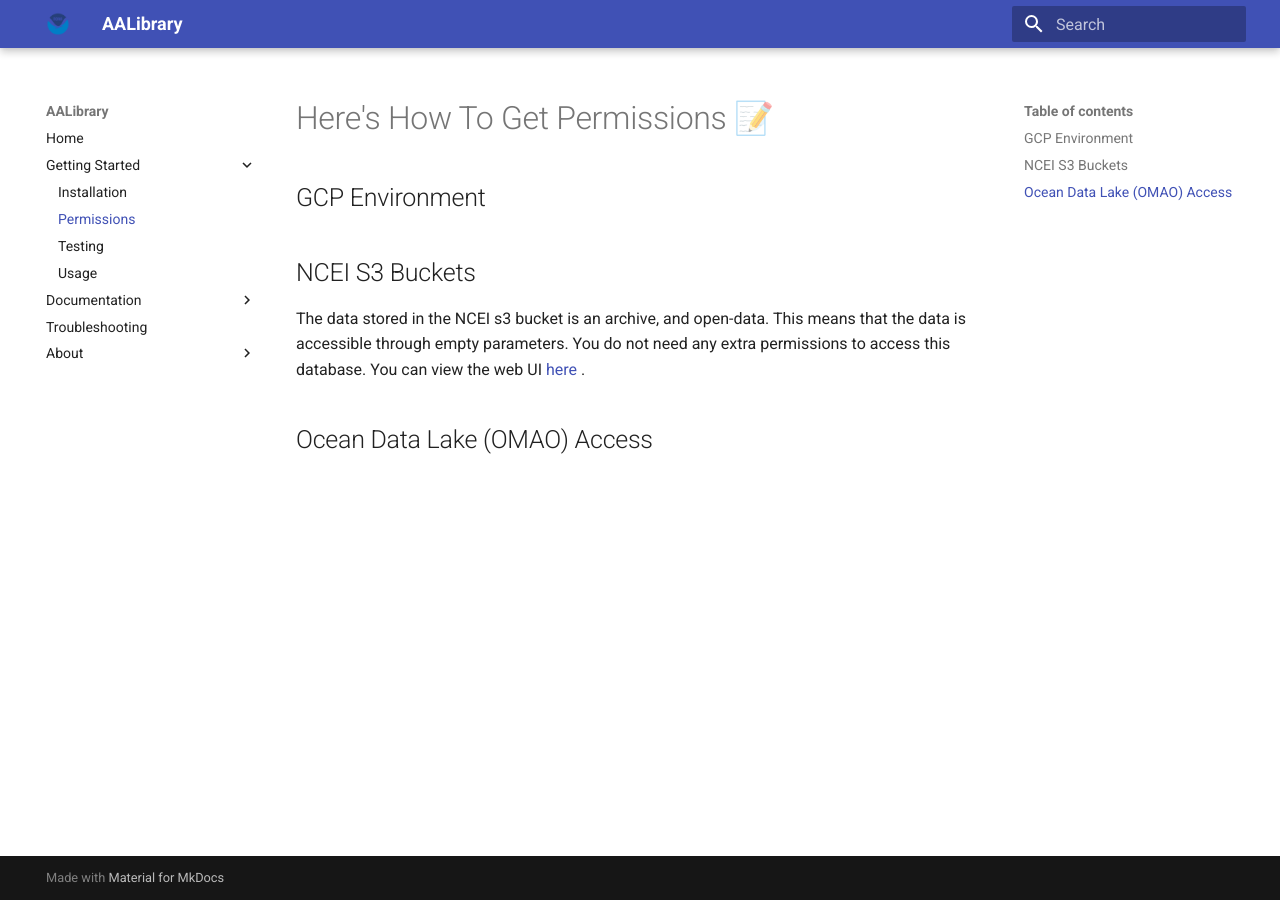
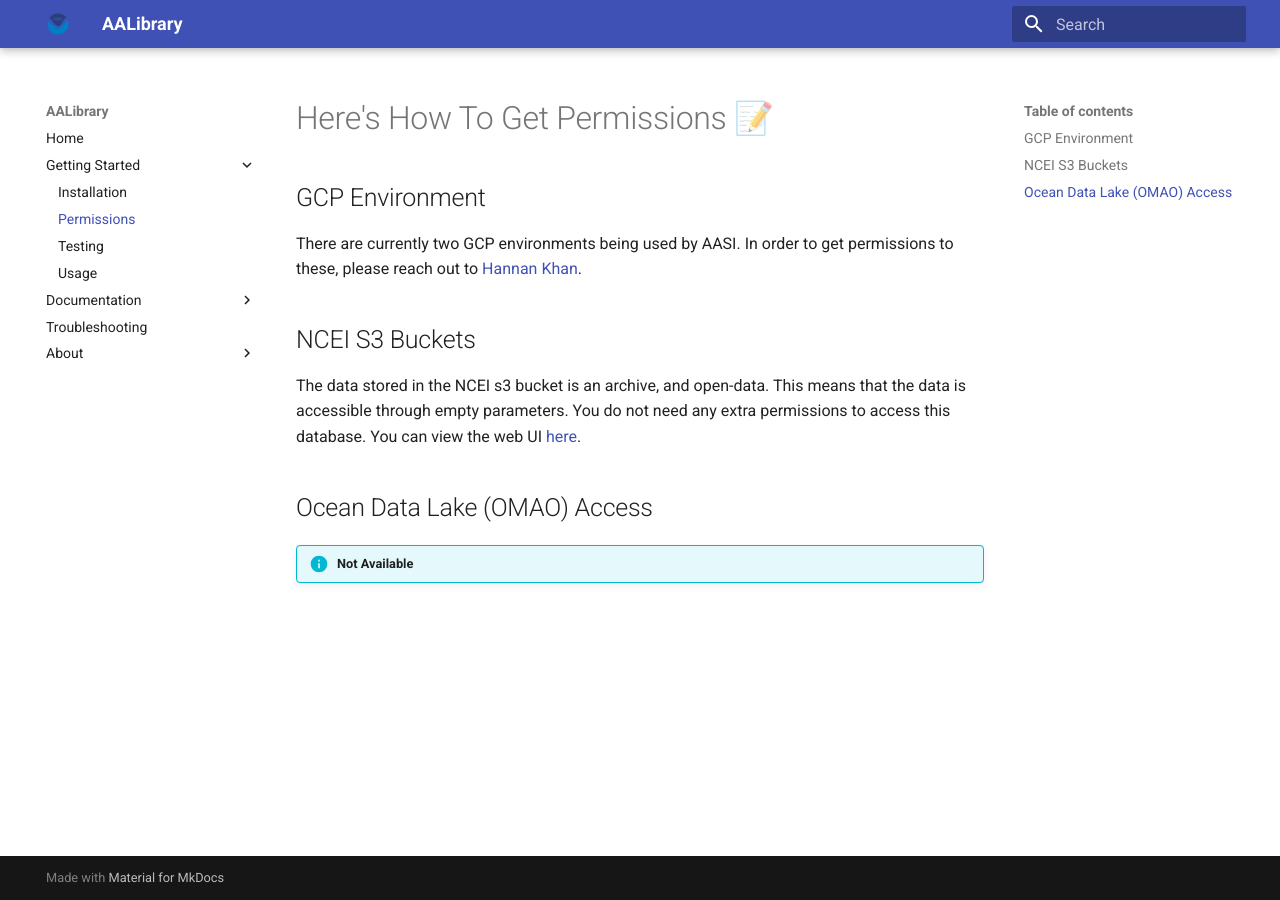
Before and after one commit to nmfs-ost/AA-SI_aalibrary, an MkDocs documentation site: the page built from docs/getting-started/permissions.md, in a window 1280 px wide. Built offline with MkDocs 1.6.1 and Material for MkDocs 9.7.7, drawn with Linux system fonts in a browser that asks for light colours.

Commit message:
added more permissions info

```diff
--- a/docs/getting-started/permissions.md
+++ b/docs/getting-started/permissions.md
@@ -12,9 +12,12 @@
 
 ## GCP Environment
 
+There are currently two GCP environments being used by AASI. In order to get permissions to these, please reach out to <a href="mailto:hannan.khan@noaa.gov" target="_blank">Hannan Khan</a>.
+
 ## NCEI S3 Buckets
 
-The data stored in the NCEI s3 bucket is an archive, and open-data. This means that the data is accessible through empty parameters. You do not need any extra permissions to access this database. You can view the web UI <a href="https://noaa-wcsd-pds.s3.amazonaws.com/index.html#data/raw/)" target="_blank">here</a>
-.
+The data stored in the NCEI s3 bucket is an archive, and open-data. This means that the data is accessible through empty parameters. You do not need any extra permissions to access this database. You can view the web UI <a href="https://noaa-wcsd-pds.s3.amazonaws.com/index.html#data/raw/)" target="_blank">here</a>.
 
 ## Ocean Data Lake (OMAO) Access
+
+!!! info "Not Available"
```
